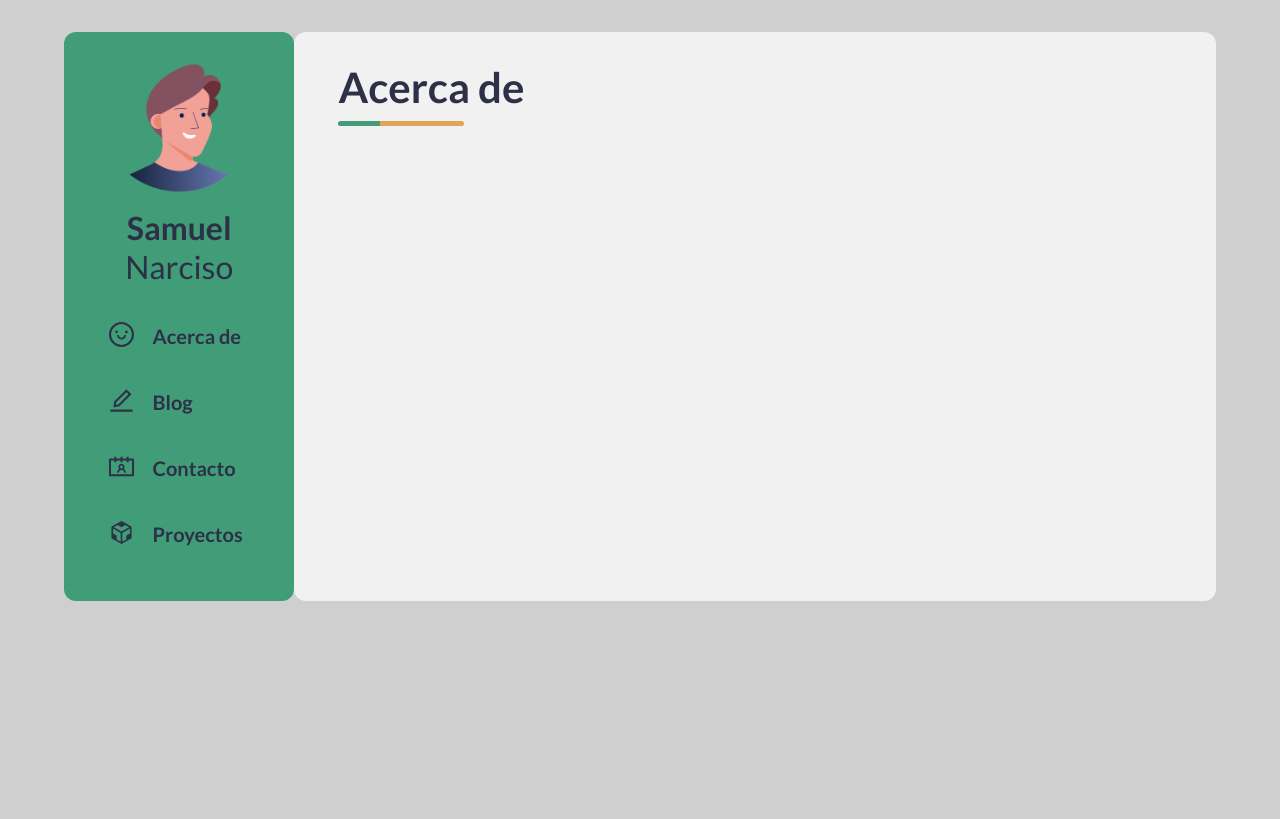
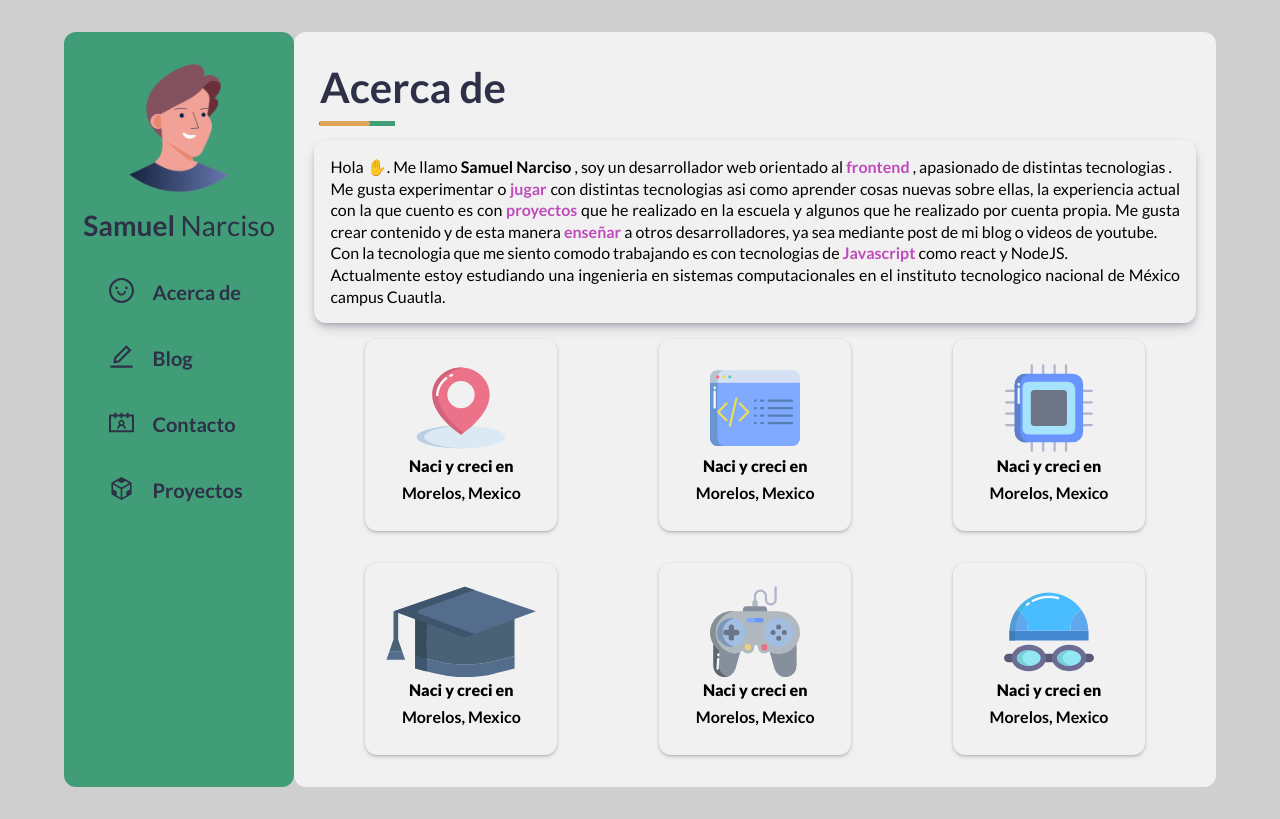
Before and after one commit to SamuelNarciso/web-personal, a Gatsby site: page / in a window 1280 px wide. Built offline with nearby package versions, Linux system fonts and the light colour scheme; Gatsby itself is replaced by a stand-in of ours.

Commit message:
Index finalizado

```diff
--- /dev/null
+++ b/src/components/card.js
@@ -0,0 +1,13 @@
+import React from 'react';
+
+const Card = ({ icon, alt, titulo, texto }) => (
+  <div className="card">
+    <div className="icon">
+      <img alt={alt} src={icon} />{' '}
+    </div>
+    <p className="black"> {titulo} </p>
+    <p className="bold"> {texto} </p>
+  </div>
+);
+
+export default Card;
--- a/src/pages/index.js
+++ b/src/pages/index.js
@@ -5,13 +5,83 @@
 import Layout from '../components/layout';
 import Seo from '../components/seo';
 import Header from '../components/header';
+import Card from '../components/card';
 
+import location from '../images/svg/icons/location.svg';
+import coding from '../images/svg/icons/coding.svg';
+import cpu from '../images/svg/icons/cpu.svg';
+import education from '../images/svg/icons/education.svg';
+import gamepad from '../images/svg/icons/gamepad.svg';
+import swim from '../images/svg/icons/swim.svg';
 
 const IndexPage = ({ data }) => (
   <>
     <Layout>
       <Seo title="Home" />
       <Header titulo="Acerca de" />
+      <p className="regular parrafo">
+        {' '}
+        Hola ✋. Me llamo <span className="bold"> Samuel Narciso </span> , soy
+        un desarrollador web orientado al{' '}
+        <span className="resaltado"> frontend </span>, apasionado de distintas
+        tecnologias .
+        <br /> Me gusta experimentar o{' '}
+        <span className="resaltado"> jugar </span> con distintas tecnologias asi
+        como aprender cosas nuevas sobre ellas, la experiencia actual con la que
+        cuento es con <span className="resaltado"> proyectos </span> que he
+        realizado en la escuela y algunos que he realizado por cuenta propia. Me
+        gusta crear contenido y de esta manera{' '}
+        <span className="resaltado"> enseñar </span> a otros desarrolladores, ya
+        sea mediante post de mi blog o videos de youtube.
+        <br /> Con la tecnologia que me siento comodo trabajando es con
+        tecnologias de <span className="resaltado"> Javascript </span> como
+        react y NodeJS.
+        <br /> Actualmente estoy estudiando una ingenieria en sistemas
+        computacionales en el instituto tecnologico nacional de México campus
+        Cuautla.
+      </p>
+
+      <div className="container-wrap">
+        <Card
+          icon={location}
+          alt="Lugar de nacimiento"
+          titulo="Naci y creci en"
+          texto="Morelos, Mexico"
+        />
+        <Card
+          icon={coding}
+          alt="Lugar de nacimiento"
+          titulo="Naci y creci en"
+          texto="Morelos, Mexico"
+        />
+        <Card
+          icon={cpu}
+          alt="Lugar de nacimiento"
+          titulo="Naci y creci en"
+          texto="Morelos, Mexico"
+        />
+        <Card
+          icon={education}
+          alt="Lugar de nacimiento"
+          titulo="Naci y creci en"
+          texto="Morelos, Mexico"
+        />
+
+        <Card
+          icon={gamepad}
+          alt="Lugar de nacimiento"
+          titulo="Naci y creci en"
+          texto="Morelos, Mexico"
+        />
+        <Card
+          icon={swim}
+          alt="Lugar de nacimiento"
+          titulo="Naci y creci en"
+          texto="Morelos, Mexico"
+        />
+
+      </div>
+      {/* <h3 className="subtitulo bold t-left">Tecnologias con las que he trabajado</h3> */}
     </Layout>
   </>
 );
--- a/src/styles/global-styles.scss
+++ b/src/styles/global-styles.scss
@@ -26,11 +26,12 @@
   // grid-gap: 5px;
   grid-template-areas: ' side contenido contenido contenido ';
   grid-template-columns: 0.25fr 1fr;
-
+  position: relative;
   // grid-template-rows: 50px 1fr 30px;
 }
 
 .side {
+  position: sticky;
   grid-area: side;
   background: $color-verde;
   width: 100%;
@@ -53,7 +54,7 @@
   border-radius: 12px;
   grid-area: contenido;
   background: $bg-color-blanco;
-  padding: 1em;
+  padding: 1em 1.25em;
 }
 .nav ul {
   display: flex;
@@ -70,7 +71,7 @@
     width: 100%;
     margin: 0.5em 0;
     li {
-      padding: .5em;
+      padding: 0.5em;
       position: relative;
       border-radius: 24px 0 0 24px;
       .icon {
@@ -95,36 +96,62 @@
 }
 
 .header {
-  padding: 0.5em 1em;
+  padding: 0.5em 0.2em;
   position: relative;
-  font-size: 1.75em;
+
+  margin-bottom: 0.5em;
+  h2 {
     &::before {
       position: absolute;
       content: '';
-    width: 3em;
+      width: 1.8em;
       height: 5px;
       background: $color-verde;
       bottom: 0;
-    left: 1em;
+      left: 0.12em;
       border-radius: 12px 0 0 12px;
     }
     &::after {
       position: absolute;
       content: '';
-    width: 3em;
+      width: 1.2em;
       height: 5px;
       background: $color-amarillo;
       bottom: 0;
-    left: 2.5em;
+      left: 0.125em;
       border-radius: 0 12px 12px 0;
     }
   }
+}
+
+.parrafo {
+  text-align: justify;
+  line-height: 1.35em;
+  padding: 1em;
+  border-radius: 12px;
+  box-shadow: rgba(50, 50, 93, 0.25) 0px 6px 12px -2px,
+    rgba(0, 0, 0, 0.3) 0px 3px 7px -3px;
+}
+
+.resaltado {
+  color: $color-rosa;
+  font-weight: 700;
+}
+
 .titulo {
   color: $text-color;
+  font-size: 1.75em;
+}
+.subtitulo {
+  color: $text-color;
+  font-size: 1.5em;
 }
 
 .t-left {
   text-align: left;
+}
+.t-right {
+  text-align: right;
 }
 .t-center {
   text-align: center;
@@ -142,3 +169,32 @@
 .light {
   font-weight: 300;
 }
+.container-wrap{
+  display: flex;
+  flex-wrap: wrap;
+  justify-content: space-around;
+}
+.card {
+  border-radius: 12px;
+  display: flex;
+  align-items: center;
+  justify-content: center;
+  flex-direction: column;
+  margin: 1em 2em;
+  height: 12em;
+  width: 12em;
+  // box-shadow: rgba(50, 50, 93, 0.25) 0px 6px 12px -2px,
+  //   rgba(0, 0, 0, 0.3) 0px 3px 7px -3px;
+
+  box-shadow: rgba(50, 50, 93, 0.25) 0px 2px 5px -1px, rgba(0, 0, 0, 0.3) 0px 1px 3px -1px;
+
+  .icon {
+    height: 50%;
+    img {
+      height: 100%;
+    }
+  }
+  p {
+    margin-bottom: 0.5em;
+  }
+}
```
Also changed, not shown: src/images/svg/icons/coding.svg (added), src/images/svg/icons/cpu.svg (added), src/images/svg/icons/education.svg (added), src/images/svg/icons/gamepad.svg (added), src/images/svg/icons/location.svg (added), src/images/svg/icons/swim.svg (added), src/styles/global-styles.css, 1 other file. Lines whose indentation alone changed are shown as unchanged.
